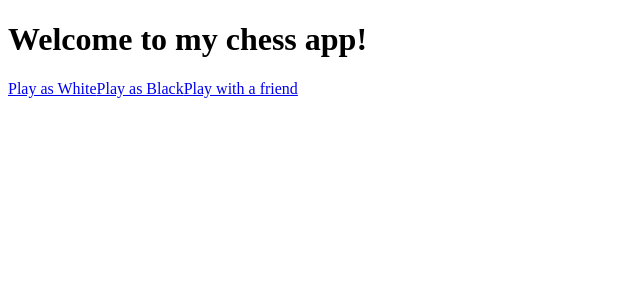
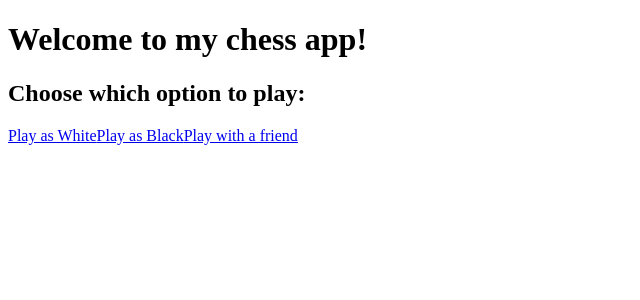
Before and after one commit to Amitbalter/chess, a React (Create React App) app: page / in a window 1280 px wide. Shown: the top 300 px of the page, without its empty margins (0-640 px from the left). Built offline with nearby package versions, Linux system fonts and the light colour scheme.

Commit message:
add h2 in homepage

```diff
--- a/package.json
+++ b/package.json
@@ -1,4 +1,5 @@
 {
+  "homepage": "https://Amitbalter.github.io/chess",
   "name": "chess",
   "version": "0.1.0",
   "private": true,
@@ -10,6 +11,8 @@
     "react-scripts": "5.0.1"
   },
   "scripts": {
+    "predeploy": "npm run build",
+    "deploy": "gh-pages -d build",
     "start": "react-scripts start",
     "build": "react-scripts build",
     "test": "react-scripts test",
@@ -34,6 +37,7 @@
     ]
   },
   "devDependencies": {
+    "gh-pages": "^6.3.0",
     "web-vitals": "^4.2.4"
   }
 }
--- a/public/index.html
+++ b/public/index.html
@@ -2,14 +2,14 @@
 <html lang="en">
   <head>
     <meta charset="utf-8" />
-    <link rel="icon" href="%PUBLIC_URL%/favicon.ico" />
+    <!-- <link rel="icon" href="%PUBLIC_URL%/favicon.ico" /> -->
     <meta name="viewport" content="width=device-width, initial-scale=1" />
     <meta name="theme-color" content="#000000" />
     <meta
       name="description"
       content="Web site created using create-react-app"
     />
-    <link rel="apple-touch-icon" href="%PUBLIC_URL%/logo192.png" />
+    <!-- <link rel="apple-touch-icon" href="%PUBLIC_URL%/logo192.png" /> -->
     <!--
       manifest.json provides metadata used when your web app is installed on a
       user's mobile device or desktop. See https://developers.google.com/web/fundamentals/web-app-manifest/
--- a/src/App.jsx
+++ b/src/App.jsx
@@ -6,6 +6,7 @@ function Home(){
 
   return(<div>
     <h1>Welcome to my chess app!</h1>
+    <h2>Choose which option to play:</h2>
     <Link to='/gameWhite'>Play as White</Link>
     <Link to='/gameBlack'>Play as Black</Link>
     <Link to='/gameFriend'>Play with a friend</Link>
```
Also changed, not shown: 2 other files (tests, documents, lock files or other folders).
